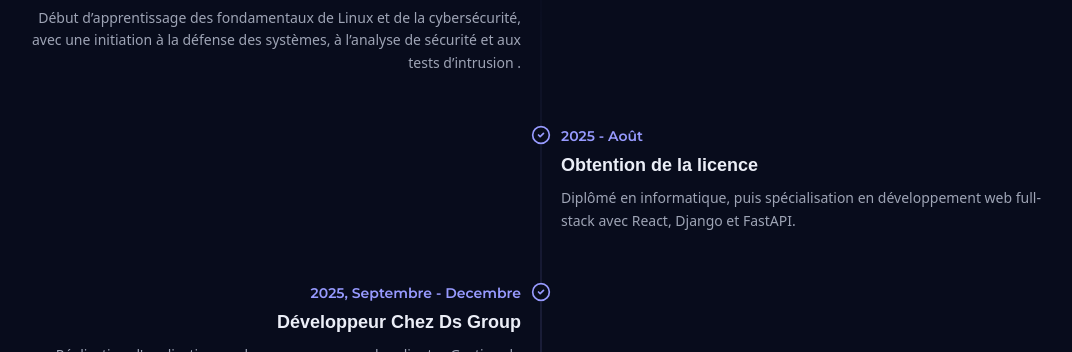
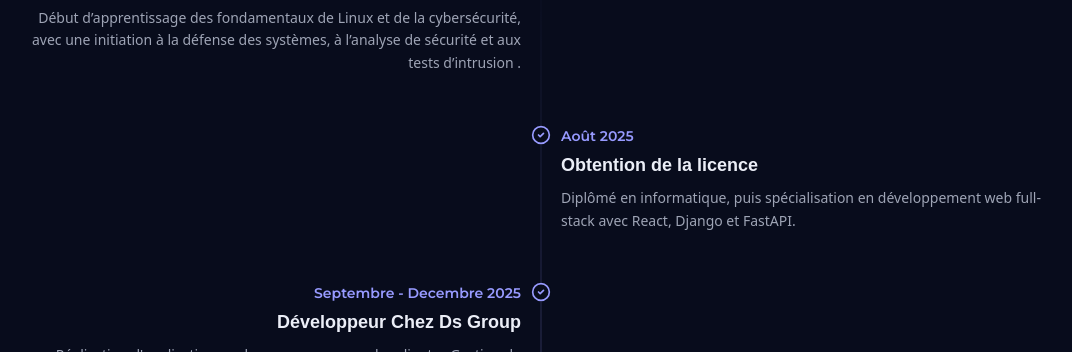
Before and after one commit to bry4ng4rrix/portfolio, a Next.js app: page / in a window 1280 px wide. Shown: the part 1120-1472 px from the top of the page, without its empty margins (99-1171 px from the left). Built offline with nearby package versions, Linux system fonts and the light colour scheme; no server answers; a web font is replaced by a local one.

Commit message:
permutations des date et heure

```diff
--- a/src/app/parcours.jsx
+++ b/src/app/parcours.jsx
@@ -14,13 +14,13 @@ export default function Parcours() {
         "Début d’apprentissage des fondamentaux de Linux et de la cybersécurité, avec une initiation à la défense des systèmes, à l’analyse de sécurité et aux tests d’intrusion .",
     },
     {
-      year: "2025 - Août",
+      year: "Août 2025",
       title: "Obtention de la licence",
       description:
         "Diplômé en informatique, puis spécialisation en développement web full-stack avec React, Django et FastAPI.",
     },
     {
-      year: "2025, Septembre - Decembre",
+      year: "Septembre - Decembre 2025",
       title: "Développeur Chez Ds Group",
       description:
         "Réalisation d'applications web sur mesure pour des clients : Gestion de restaurants (génération de recettes pour identifier les nouveaux ingrédients nécessaires), plateformes Selfikiosk",
```
